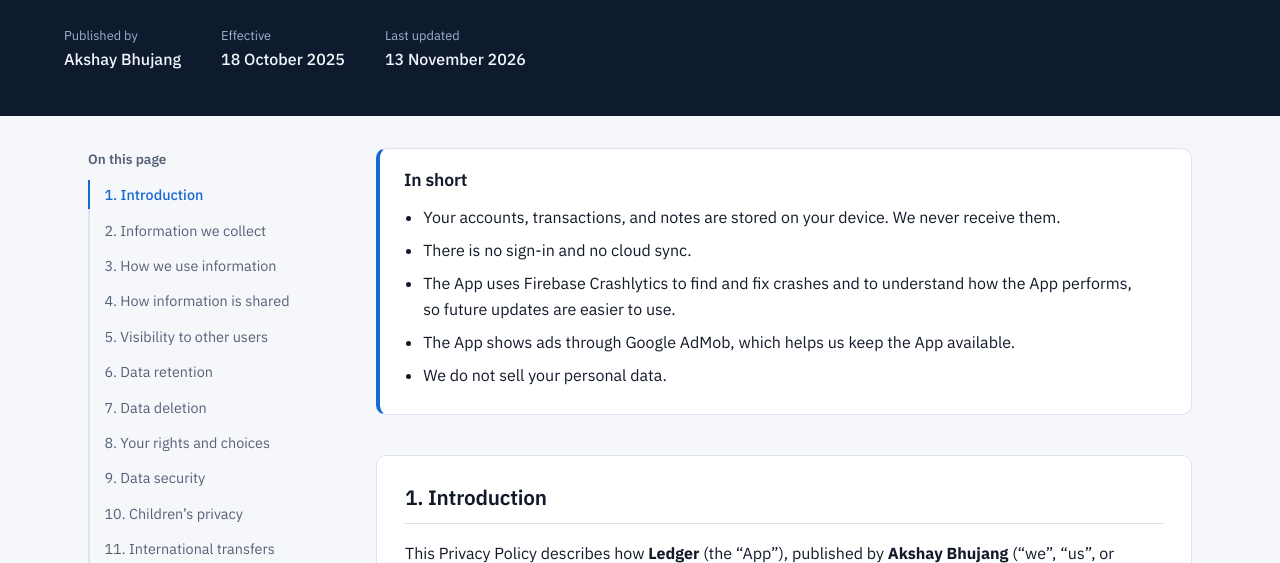
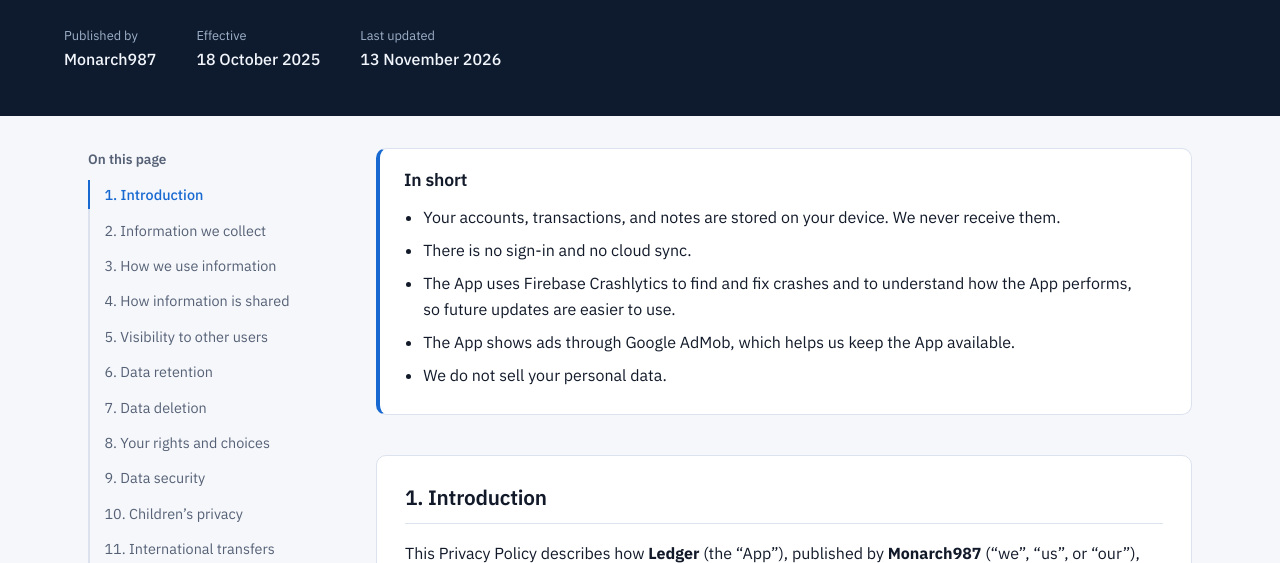
Before and after one commit to monarch987/expense-logger-privacy-, a plain HTML site: page index.html in a window 1280 px wide. Shown: the part 237-800 px from the top of the page. Drawn offline with Linux system fonts and the light colour scheme.

Commit message:
Update developer  Monarch987

```diff
--- a/index.html
+++ b/index.html
@@ -224,7 +224,7 @@
       <h1>Privacy Policy</h1>
       <p class="lede">What the app stores, what it shares, and the choices you have. Your cashbook stays on your device.</p>
       <dl>
-        <div><dt>Published by</dt><dd>Akshay Bhujang</dd></div>
+        <div><dt>Published by</dt><dd>Monarch987</dd></div>
         <div><dt>Effective</dt><dd>18 October 2025</dd></div>
         <div><dt>Last updated</dt><dd>13 November 2026</dd></div>
       </dl>
@@ -271,7 +271,7 @@
         <h2>1. Introduction</h2>
         <p>
           This Privacy Policy describes how <strong>Ledger</strong> (the “App”), published by
-          <strong>Akshay Bhujang</strong> (“we”, “us”, or “our”), handles information when you use the App.
+          <strong>Monarch987</strong> (“we”, “us”, or “our”), handles information when you use the App.
         </p>
         <p>
           The App is a personal cashbook and expense logger. Your accounts, transactions, and notes are stored
@@ -581,7 +581,7 @@
         <h2>12. Regional Notices</h2>
         <h3>India (Digital Personal Data Protection Act, 2023)</h3>
         <p>
-          Akshay Bhujang is responsible for how the App is designed and for personal data you send us (for example by email).
+          Monarch987 is responsible for how the App is designed and for personal data you send us (for example by email).
           Local cashbook data is processed on your device under your control. Grievance contact:
           <a href="mailto:expense.logger.987@gmail.com">expense.logger.987@gmail.com</a>.
         </p>
@@ -629,7 +629,7 @@
         <h2>15. Contact Us</h2>
         <div class="contact-block">
           <p><strong>App:</strong> Ledger</p>
-          <p><strong>Developer:</strong> Monarch</p>
+          <p><strong>Developer:</strong> Monarch987</p>
           <p><strong>Email:</strong> <a href="mailto:expense.logger.987@gmail.com">expense.logger.987@gmail.com</a></p>
         </div>
       </section>
@@ -637,7 +637,7 @@
   </div>
 
   <footer>
-    <p>© 2025–2026 Akshay Bhujang. Ledger.</p>
+    <p>© 2025–2026 Monarch987. Ledger.</p>
   </footer>
 
   <script>
```
